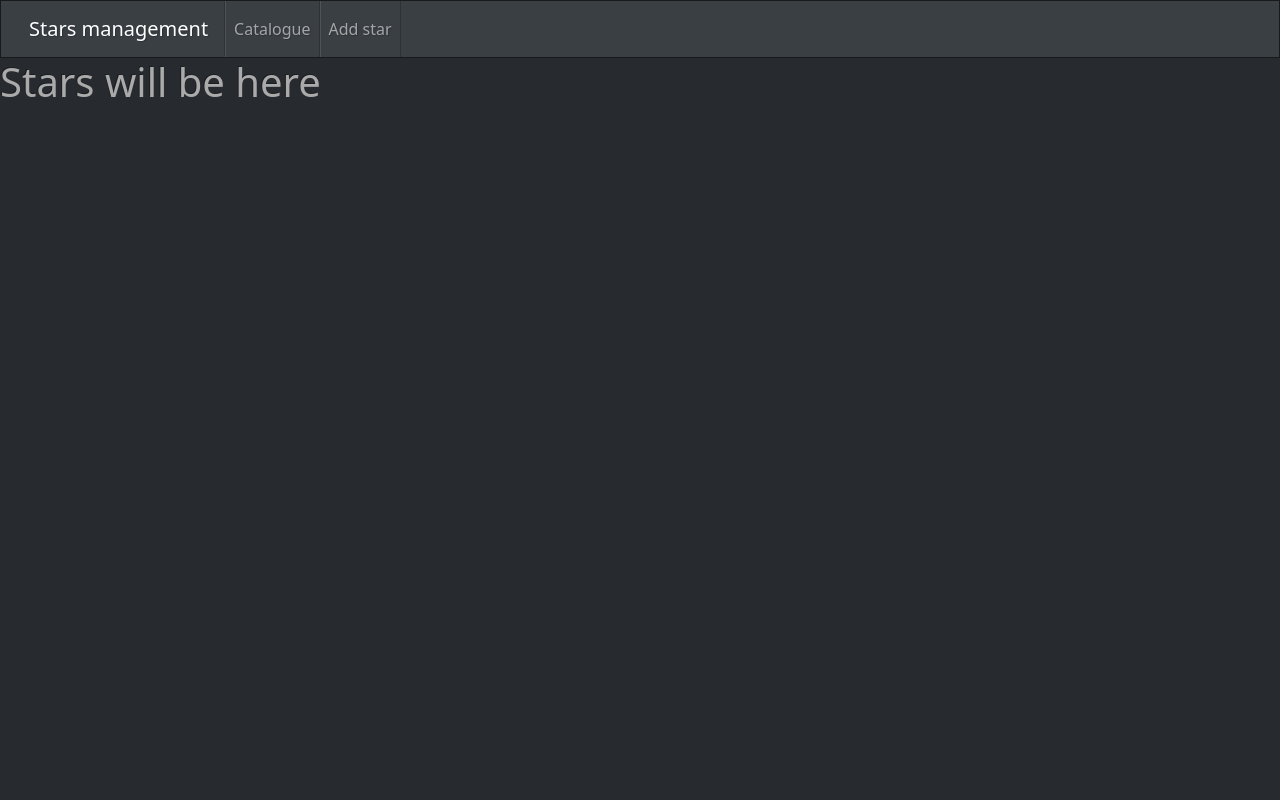
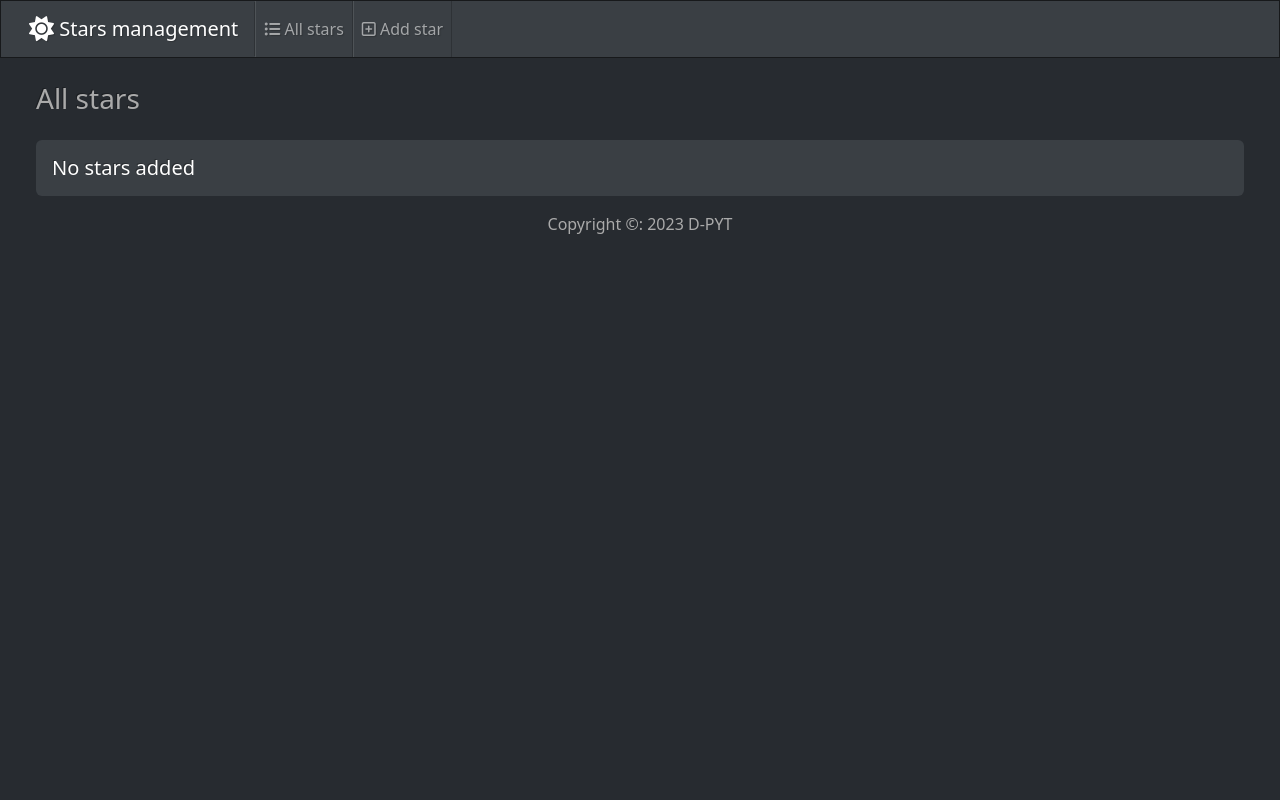
Before and after one commit to D-pyt/Python-CRUD-django, a Django app: page / in a window 1280 px wide. Run offline with Django 4.2, Linux system fonts and the light colour scheme; data that the repository does not hold is empty; some libraries are stand-ins or nearby versions.

Commit message:
boostrap elements and styles added

```diff
--- a/stars/templates/stars/index.html
+++ b/stars/templates/stars/index.html
@@ -3,29 +3,56 @@
 <html lang="en">
     <head>
         <title>Stars Catalogue</title>
+        <link rel="stylesheet" href="https://cdnjs.cloudflare.com/ajax/libs/font-awesome/6.4.2/css/all.min.css">
         <link href="{% static 'css/bootstrap.min.css' %}" rel="stylesheet">
-        <body>
+        <body class="d-flex flex-column min-vh-100">
             <nav class="navbar navbar-expand-lg bg-primary" data-bs-theme="dark">
                 <div class="container-fluid" bis_skin_checked="1">
-                  <a class="navbar-brand" href="#">Stars management</a>
+                  <a class="navbar-brand" href="#">
+                    <i class="fa-solid fa-sun fa-lg"></i> Stars management
+                  </a>
                   <button class="navbar-toggler" type="button" data-bs-toggle="collapse" data-bs-target="#navbarColor01" aria-controls="navbarColor01" aria-expanded="false" aria-label="Toggle navigation">
                     <span class="navbar-toggler-icon"></span>
                   </button>
                   <div class="collapse navbar-collapse" id="navbarColor01" bis_skin_checked="1">
                     <ul class="navbar-nav me-auto">
                       <li class="nav-item">
-                        <a class="nav-link" href="#">Catalogue</a>
+                        <a class="nav-link" href="#">
+                          <i class="fa-solid fa-list-ul"></i> All stars</a>
                       </li>
                       <li class="nav-item">
-                        <a class="nav-link" href="#">Add star</a>
+                        <a class="nav-link" href="#">
+                          <i class="fa-regular fa-square-plus"></i> Add star</a>
                       </li>
                     </ul>
                   </div>
                 </div>
               </nav>
-            <h1>
-                Stars will be here
-            </h1>
+            <div class="container-fluid">
+              <h3 class="m-4">All stars</h3>
+              <div class="row">
+                <div class="col-12">
+                  {% if stars %}
+                  <div class="card border-secondary ms-4 me-4 mb-4">
+                    <div class="card-header" bis_skin_checked="1">
+                      <i class="fa-solid fa-list-ul"></i> Stars list
+                    </div>
+                    <div class="card-body" bis_skin_checked="1">
+                      <p class="card-text">Some quick example text to build on the card title and make up the bulk of the card's content.</p>
+                    </div>
+                  </div>
+                  {% else %}
+                  <h5 class="alert alert-primary ms-4 me-4">No stars added</h5>
+                  {% endif %}
+                </div>
+            </div>
+            <footer class="mt-auto mb-4">
+              <div class="text-center">
+                <span>
+                  Copyright &copy: <script>document.write(new Date().getFullYear())</script> D-PYT
+                </span>
+              </div>
+            </footer>
             <script src="https://cdn.jsdelivr.net/npm/@popperjs/core@2.11.8/dist/umd/popper.min.js"></script>
             <script src="https://cdn.jsdelivr.net/npm/bootstrap@5.3.2/dist/js/bootstrap.min.js"></script>
         </body>
```
